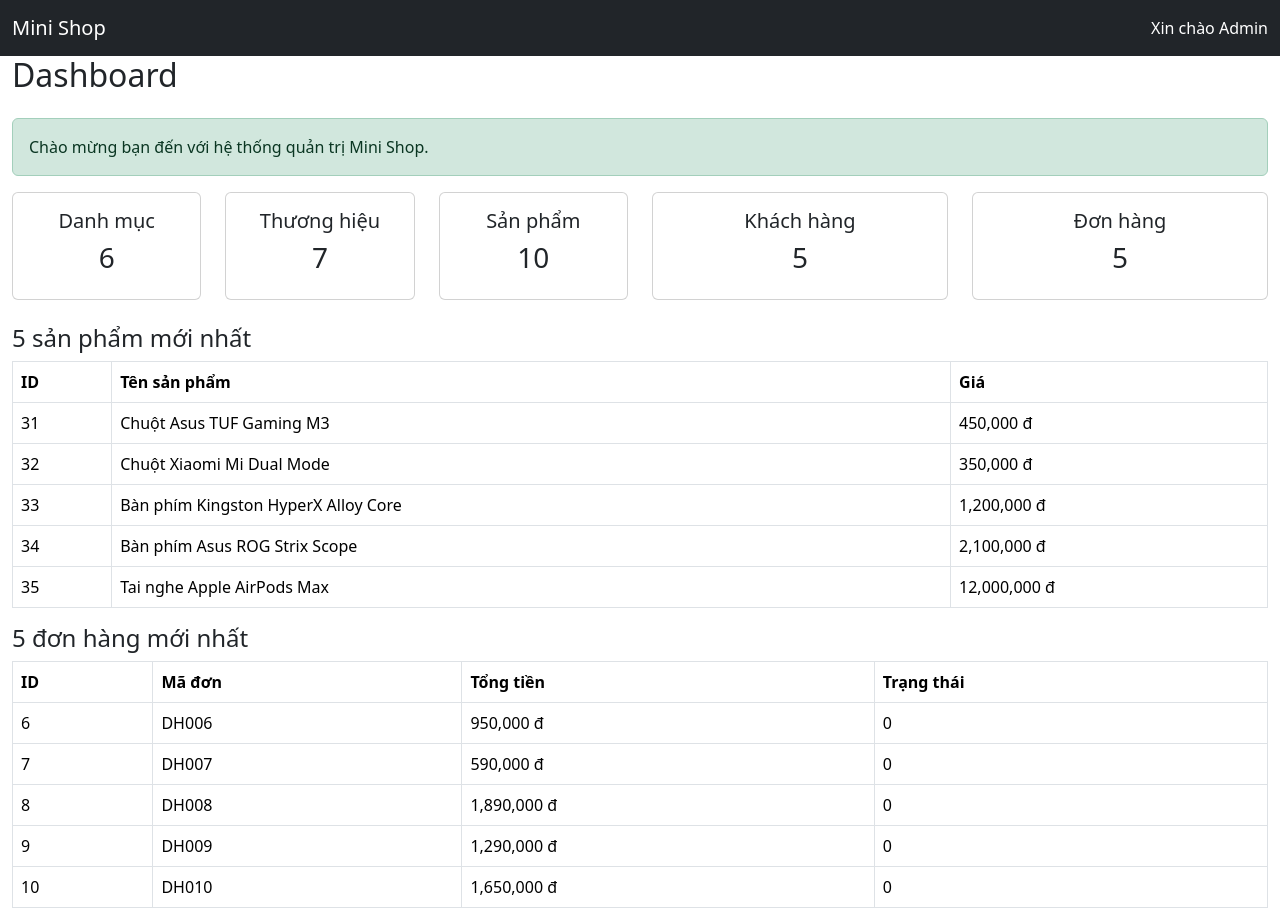
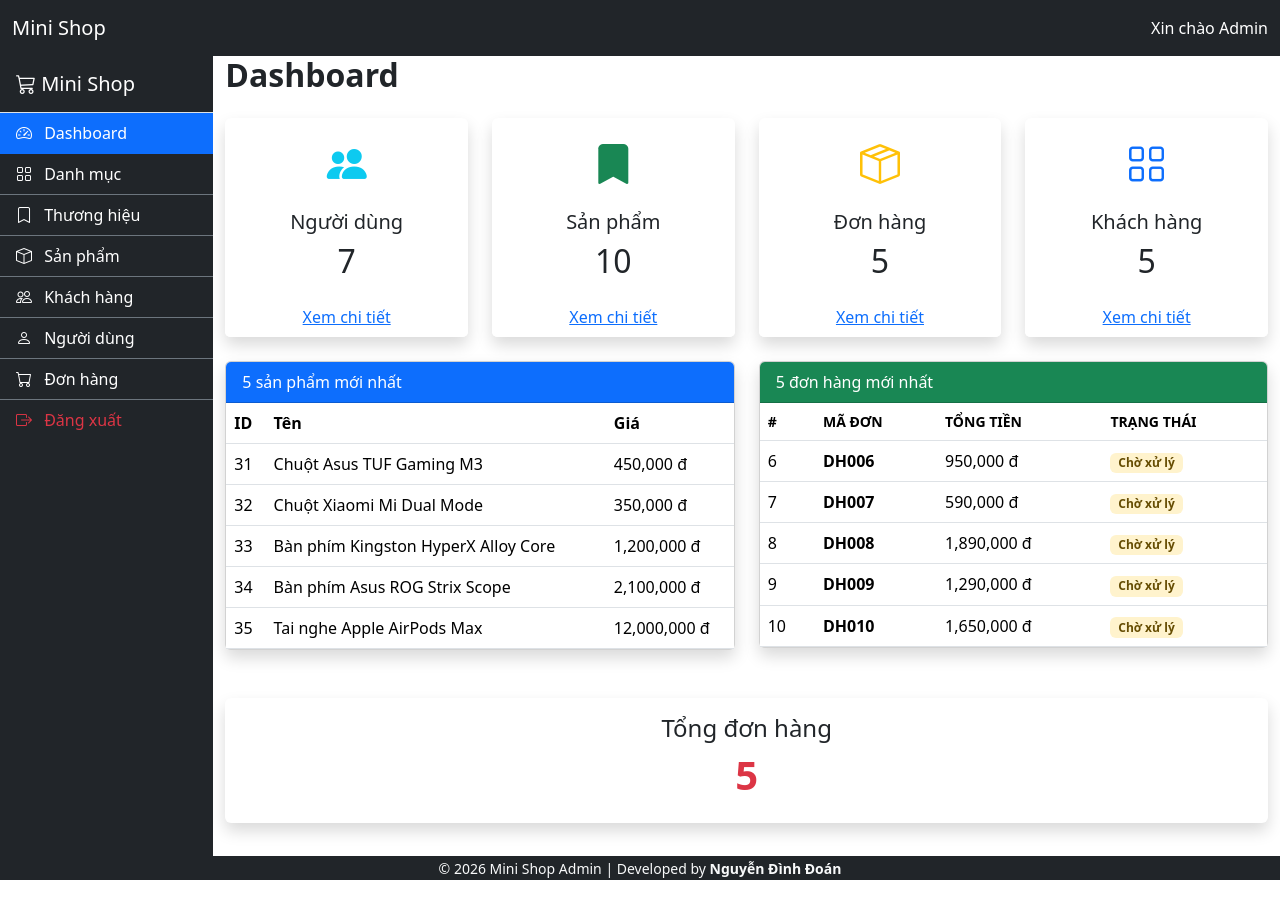
Before and after one commit to NguyenDinhDoan205/MiniShop_NguyenDinhDoan, a PHP site: page /views/admin/dashboard.php in a window 1280 px wide. After the commit the page ends 880 px from the top, so only its background shows below. Run offline with PHP 8.4, Linux system fonts and the light colour scheme; data comes from the database, SQL or seed files in the repository.

Commit message:
add MiniProject - 1-2

```diff
--- a/dao/UserDAO.php
+++ b/dao/UserDAO.php
@@ -112,6 +112,14 @@ class UserDAO extends BaseDAO
             throw $e;
         }
     }
+     public function count(): int
+    {
+        $sql = "SELECT COUNT(*) AS total FROM brands";
+        $result = $this->executeQuery($sql);
+        $row = $result->fetch_assoc();
+
+        return (int)$row["total"];
+    }
 
 
     public function update(User $user): bool
--- a/views/admin/dashboard.php
+++ b/views/admin/dashboard.php
@@ -1,6 +1,6 @@
 <?php
 require_once "../../dao/CategoryDAO.php";
-require_once "../../dao/BrandDAO.php";
+require_once "../../dao/UserDAO.php";
 require_once "../../dao/ProductDAO.php";
 require_once "../../dao/CustomerDAO.php";
 require_once "../../dao/OrderDAO.php";
@@ -8,13 +8,13 @@ require_once "../../dao/OrderDAO.php";
 $pageTitle = "Dashboard";
 
 $categoryDAO = new CategoryDAO();
-$brandDAO = new BrandDAO();
+$userDAO = new UserDAO();
 $productDAO = new ProductDAO();
 $customerDAO = new CustomerDAO();
 $orderDAO = new OrderDAO();
 
 $totalCategory = $categoryDAO->count();
-$totalBrand = $brandDAO->count();
+$totalUser = $userDAO->count();
 $totalProduct = $productDAO->count();
 $totalCustomer = $customerDAO->count();
 $totalOrder = $orderDAO->count();
@@ -22,99 +22,196 @@ $totalOrder = $orderDAO->count();
 $latestProducts = $productDAO->latest();
 $latestOrders = $orderDAO->latest();
 
+const ORDER_STATUS_MAP = [
+    0 => ['label' => 'Chờ xử lý',   'class' => 'bg-warning-subtle text-warning-emphasis'],
+    1 => ['label' => 'Đã xác nhận', 'class' => 'bg-success-subtle text-success-emphasis'],
+    2 => ['label' => 'Đang giao',   'class' => 'bg-info-subtle text-info-emphasis'],
+    3 => ['label' => 'Hoàn thành',  'class' => 'bg-primary-subtle text-primary-emphasis'],
+    4 => ['label' => 'Đã hủy',      'class' => 'bg-danger-subtle text-danger-emphasis'],
+];
+
+function statusLabel(int $status): string
+{
+    return ORDER_STATUS_MAP[$status]['label'] ?? 'Không xác định';
+}
+
+function statusBadgeClass(int $status): string
+{
+    return ORDER_STATUS_MAP[$status]['class'] ?? 'bg-secondary-subtle text-secondary-emphasis';
+}
+
 ob_start();
 ?>
 
-<h2 class="mb-4">Dashboard</h2>
+<h2 class="fw-bold mb-4 ">Dashboard</h2>
 
-<div class="alert alert-success">
-    Chào mừng bạn đến với hệ thống quản trị Mini Shop.
+
+
+<div class="row g-4 mb-4">
+     <div class="col-lg-3 col-md-6">
+        <div class="card shadow border-0">
+            <div class="card-body text-center">
+                <i class="bi bi-people-fill fs-1 text-info"></i>
+                <h5 class="mt-3">Người dùng</h5>
+                <h2><?= $totalUser ?></h2>
             </div>
-
-<div class="row mb-4">
-    <div class="col-md-2">
-        <div class="card text-center">
-            <div class="card-body">
-                <h5>Danh mục</h5>
-                <h3><?= $totalCategory ?></h3>
+             <div class="card-footer bg-white border-0 pt-0 text-center">
+                <a href="user.php" class="stat-link">Xem chi tiết</a>
             </div>
         </div>
     </div>
 
-    <div class="col-md-2">
-        <div class="card text-center">
-            <div class="card-body">
-                <h5>Thương hiệu</h5>
-                <h3><?= $totalBrand ?></h3>
+
+
+    <div class="col-lg-3 col-md-6">
+        <div class="card shadow border-0">
+            <div class="card-body text-center">
+                <i class="bi bi-bookmark-fill fs-1 text-success"></i>
+                <h5 class="mt-3">Sản phẩm</h5>
+                <h2><?= $totalProduct ?></h2>
+            </div>
+             <div class="card-footer bg-white border-0 pt-0 text-center">
+                <a href="products.php" class="stat-link">Xem chi tiết</a>
+            </div>
+
+        </div>
+    </div>
+
+    <div class="col-lg-3 col-md-6">
+        <div class="card shadow border-0">
+            <div class="card-body text-center">
+                <i class="bi bi-box-seam fs-1 text-warning"></i>
+                <h5 class="mt-3">Đơn hàng</h5>
+                <h2><?= $totalOrder ?></h2>
+            </div>
+             <div class="card-footer bg-white border-0 pt-0 text-center">
+                <a href="order.php" class="stat-link">Xem chi tiết</a>
             </div>
         </div>
     </div>
 
-    <div class="col-md-2">
-        <div class="card text-center">
-            <div class="card-body">
-                <h5>Sản phẩm</h5>
-                <h3><?= $totalProduct ?></h3>
+    <div class="col-lg-3 col-md-6">
+        <div class="card shadow border-0">
+            <div class="card-body text-center">
+                <i class="bi bi-grid fs-1 text-primary"></i>
+                <h5 class="mt-3">Khách hàng</h5>
+                <h2><?= $totalCustomer ?></h2>
+
             </div>
+            <div class="card-footer bg-white border-0 pt-0 text-center">
+                <a href="customer.php" class="stat-link">Xem chi tiết</a>
             </div>
         </div>
 
-    <div class="col-md-3">
-        <div class="card text-center">
-            <div class="card-body">
-                <h5>Khách hàng</h5>
-                <h3><?= $totalCustomer ?></h3>
-            </div>
-        </div>
     </div>
 
-    <div class="col-md-3">
-        <div class="card text-center">
-            <div class="card-body">
-                <h5>Đơn hàng</h5>
-                <h3><?= $totalOrder ?></h3>
-            </div>
-        </div>
-    </div>
 </div>
 
-<h4>5 sản phẩm mới nhất</h4>
+<div class="row mb-5">
 
-<table class="table table-bordered">
+    <div class="col-md-6">
+
+        <div class="card shadow">
+
+            <div class="card-header bg-primary text-white">
+                5 sản phẩm mới nhất
+            </div>
+
+            <table class="table table-hover mb-0">
+
+                <thead>
                     <tr>
                         <th>ID</th>
-        <th>Tên sản phẩm</th>
+                        <th>Tên</th>
                         <th>Giá</th>
                     </tr>
+                </thead>
 
-    <?php foreach ($latestProducts as $product): ?>
+                <tbody>
+
+                <?php foreach($latestProducts as $product): ?>
+
                     <tr>
                         <td><?= $product->id ?></td>
                         <td><?= $product->proname ?></td>
                         <td><?= number_format($product->price) ?> đ</td>
                     </tr>
+
                 <?php endforeach; ?>
+
+                </tbody>
+
             </table>
 
-<h4>5 đơn hàng mới nhất</h4>
+        </div>
 
-<table class="table table-bordered">
-    <tr>
-        <th>ID</th>
+    </div>
+
+    <div class="col-md-6">
+
+        <div class="card shadow">
+
+            <div class="card-header bg-success text-white">
+                5 đơn hàng mới nhất
+            </div>
+
+            <table class="table table-hover mb-0">
+
+               <thead>
+                    <tr class="text-muted small text-uppercase">
+                        <th>#</th>
                         <th>Mã đơn</th>
                         <th>Tổng tiền</th>
                         <th>Trạng thái</th>
                     </tr>
+                </thead>
+
+                <tbody>
 
                 <?php foreach ($latestOrders as $order): ?>
+
                     <tr>
                         <td><?= $order->id ?></td>
-        <td><?= $order->orderCode ?></td>
+                        <td class="fw-semibold"><?= $order->orderCode ?></td>
                         <td><?= number_format($order->totalAmount) ?> đ</td>
-        <td><?= $order->status ?></td>
+                        <td>
+                            <span class="badge <?= statusBadgeClass($order->status) ?>">
+                                <?= statusLabel($order->status) ?>
+                            </span>
+                        </td>
                     </tr>
+
                 <?php endforeach; ?>
+
+                <?php if (empty($latestOrders)): ?>
+                    <tr>
+                        <td colspan="4" class="text-center text-muted py-4">Chưa có đơn hàng nào.</td>
+                    </tr>
+                <?php endif; ?>
+
+                </tbody>
+
             </table>
+
+        </div>
+
+    </div>
+
+</div>
+
+<div class="card shadow border-0">
+
+    <div class="card-body text-center">
+
+        <h4>Tổng đơn hàng</h4>
+
+        <h1 class="text-danger fw-bold">
+            <?= $totalOrder ?>
+        </h1>
+
+    </div>
+
+</div>
 
 <?php
 $content = ob_get_clean();
--- a/views/admin/layouts/footer.php
+++ b/views/admin/layouts/footer.php
@@ -1,5 +1,19 @@
+<footer class="bg-dark text-white">
+    <div class="container-fluid">
+        <div class="text-center">
+
+            <small class="text-light">
+                © <?= date("Y") ?> Mini Shop Admin |
+                Developed by <strong>Nguyễn Đình Đoán</strong>
+            </small>
+
+        </div>
+
+    </div>
+
+</footer>
+
 <script src="https://cdn.jsdelivr.net/npm/bootstrap@5.3.7/dist/js/bootstrap.bundle.min.js"></script>
 
 </body>
-
 </html>
--- a/views/admin/layouts/sidebar.php
+++ b/views/admin/layouts/sidebar.php
@@ -0,0 +1,62 @@
+<div class="col-md-2 bg-dark text-white min-vh-100 p-0">
+
+    <div class="p-3 border-bottom">
+        <h5 class="mb-0">
+            <i class="bi bi-cart3"></i>
+            Mini Shop
+        </h5>
+    </div>
+
+    <div class="list-group list-group-flush">
+
+        <a href="dashboard.php"
+           class="list-group-item list-group-item-action active">
+            <i class="bi bi-speedometer2 me-2"></i>
+            Dashboard
+        </a>
+
+        <a href="category.php"
+           class="list-group-item list-group-item-action bg-dark text-white border-secondary">
+            <i class="bi bi-grid me-2"></i>
+            Danh mục
+        </a>
+
+        <a href="brand.php"
+           class="list-group-item list-group-item-action bg-dark text-white border-secondary">
+            <i class="bi bi-bookmark me-2"></i>
+            Thương hiệu
+        </a>
+
+        <a href="product.php"
+           class="list-group-item list-group-item-action bg-dark text-white border-secondary">
+            <i class="bi bi-box me-2"></i>
+            Sản phẩm
+        </a>
+
+        <a href="customer.php"
+           class="list-group-item list-group-item-action bg-dark text-white border-secondary">
+            <i class="bi bi-people me-2"></i>
+            Khách hàng
+        </a>
+
+        <a href="user.php"
+           class="list-group-item list-group-item-action bg-dark text-white border-secondary">
+            <i class="bi bi-person me-2"></i>
+            Người dùng
+        </a>
+
+        <a href="order.php"
+           class="list-group-item list-group-item-action bg-dark text-white border-secondary">
+            <i class="bi bi-cart me-2"></i>
+            Đơn hàng
+        </a>
+
+        <a href="../../logout.php"
+           class="list-group-item list-group-item-action bg-dark text-danger border-secondary">
+            <i class="bi bi-box-arrow-right me-2"></i>
+            Đăng xuất
+        </a>
+
+    </div>
+
+</div>
```
Lines whose indentation alone changed are shown as unchanged.
